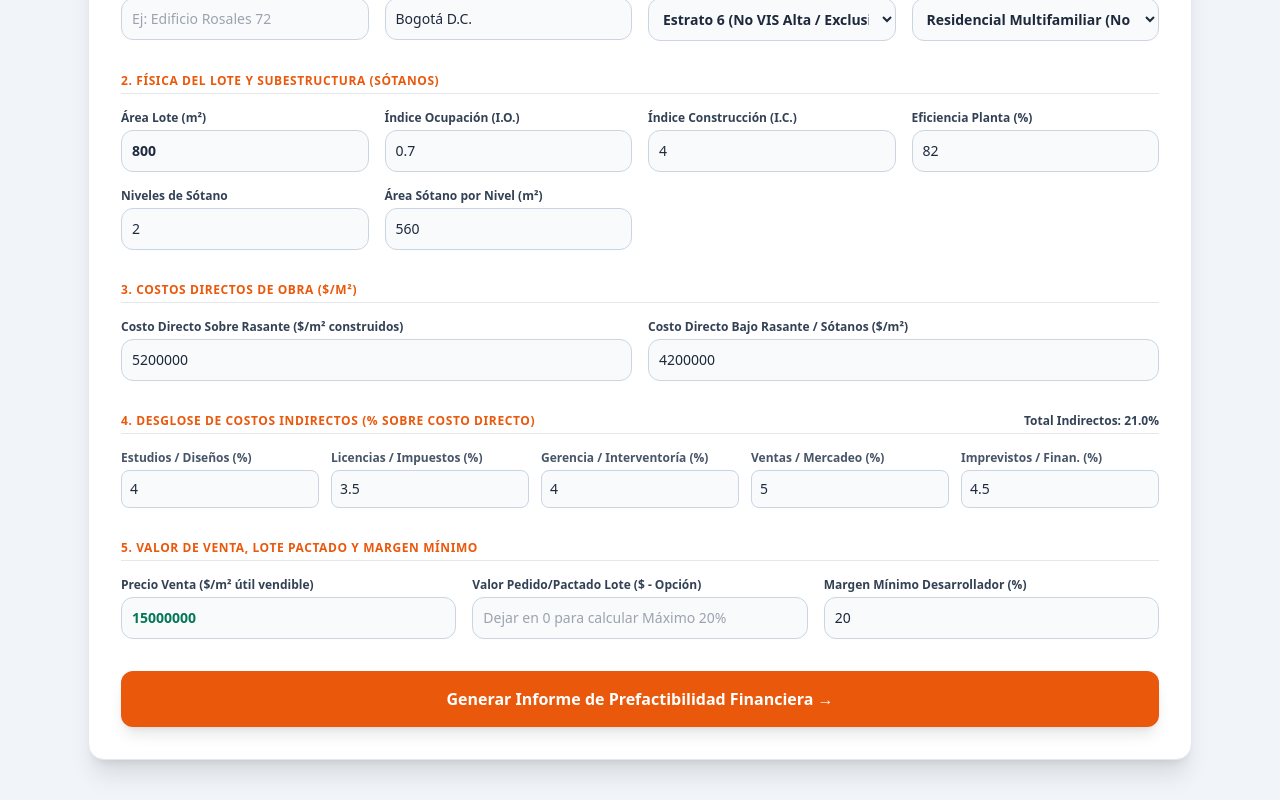
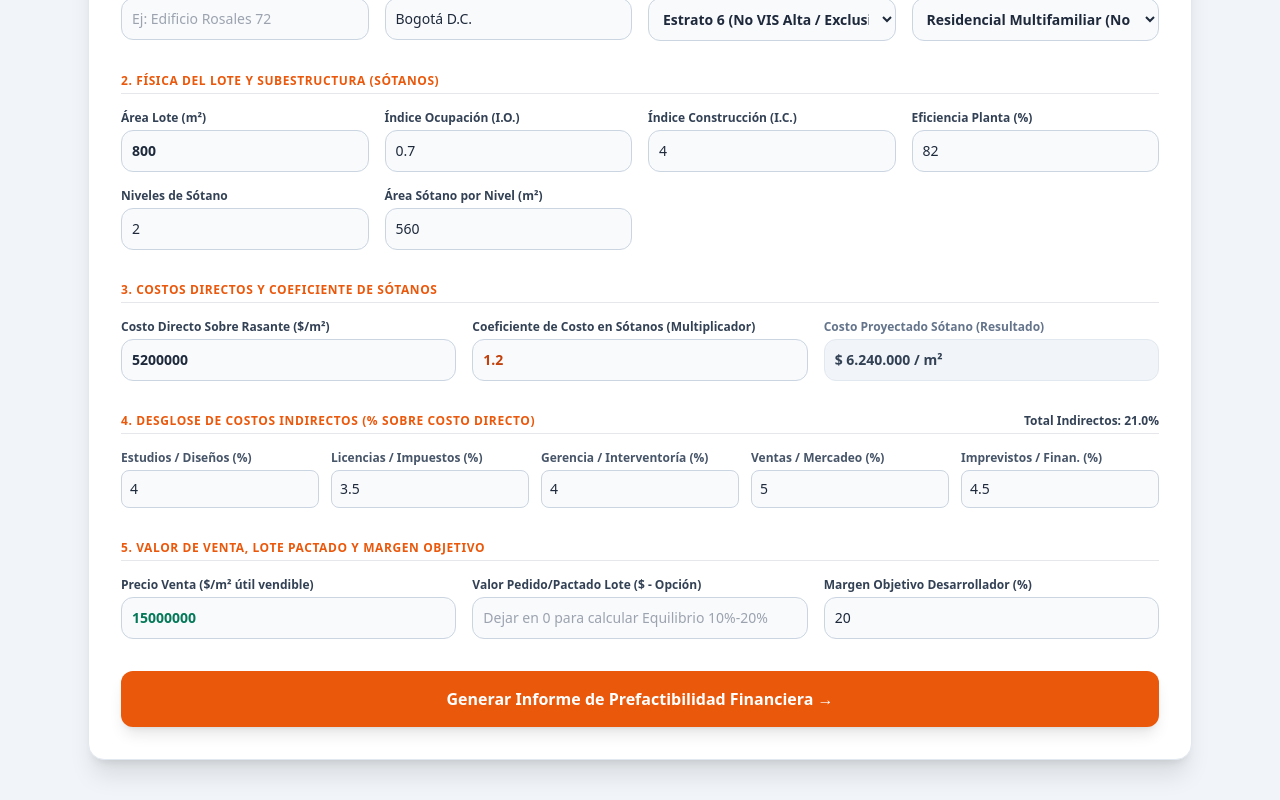
Before and after one commit to egomonumento-rgb/kubic-app, a Next.js app: page / in a window 1280 px wide. Shown: the part 446-1246 px from the top of the page. Built offline with nearby package versions, Linux system fonts and the light colour scheme.

Commit message:
Update page.tsx

```diff
--- a/src/app/page.tsx
+++ b/src/app/page.tsx
@@ -6,7 +6,6 @@ import { calcularPrefactibilidadCompleta, KUBICInputs, KUBICResults } from '../l
 export default function Home() {
   const [paso, setPaso] = useState<1 | 2>(1);
 
-  // Formulario con datos iniciales calibrados
   const [inputs, setInputs] = useState<KUBICInputs>({
     nombreProyecto: '',
     ciudad: 'Bogotá D.C.',
@@ -21,7 +20,7 @@ export default function Home() {
     areaSotanoPorNivel: 560,
 
     costoDirectoSobreM2: 5200000,
-    costoDirectoBajoM2: 4200000,
+    coeficienteSotano: 1.20, // Sótanos cuestan 20% más por m2
 
     pctEstudiosDiseños: 4.0,
     pctLicenciasImpuestos: 3.5,
@@ -36,10 +35,10 @@ export default function Home() {
 
   const [resultados, setResultados] = useState<KUBICResults | null>(null);
 
-  // Lógica de Precios Sugeridos por Estrato (Estructurada sobre base Estrato 6 ~ $8.5 MM costo)
   const actualizarSugerenciasMercado = (estratoNuevo: number, usoNuevo: string) => {
     let ventaSugerida = 15000000;
     let costoSobreSugerido = 5200000;
+    let coefSotanoSugerido = 1.20;
     let eficienciaSugerida = 82;
 
     switch (estratoNuevo) {
@@ -47,22 +46,27 @@ export default function Home() {
       case 2:
         ventaSugerida = 2800000;
         costoSobreSugerido = 1950000;
+        coefSotanoSugerido = 1.15;
         break;
       case 3:
         ventaSugerida = 5200000;
         costoSobreSugerido = 2800000;
+        coefSotanoSugerido = 1.18;
         break;
       case 4:
         ventaSugerida = 7800000;
         costoSobreSugerido = 3600000;
+        coefSotanoSugerido = 1.20;
         break;
       case 5:
         ventaSugerida = 10500000;
         costoSobreSugerido = 4400000;
+        coefSotanoSugerido = 1.22;
         break;
       case 6:
         ventaSugerida = 15000000;
         costoSobreSugerido = 5200000;
+        coefSotanoSugerido = 1.25;
         break;
     }
 
@@ -86,6 +90,7 @@ export default function Home() {
       usoSuelo: usoNuevo,
       precioVentaM2: ventaSugerida,
       costoDirectoSobreM2: costoSobreSugerido,
+      coeficienteSotano: coefSotanoSugerido,
       eficienciaPlantaPct: eficienciaSugerida,
     }));
   };
@@ -130,7 +135,7 @@ export default function Home() {
           </span>
         </div>
         <div className="text-xs bg-slate-800 px-3 py-1.5 rounded-full border border-slate-700 text-slate-300">
-          Simulador Financiero Tope Lote 20%
+          Equilibrio Suelo (10% - 20%) & Coef. Sótanos
         </div>
       </header>
 
@@ -321,27 +326,36 @@ export default function Home() {
               </div>
 
               <div className="space-y-4">
-                <h3 className="text-xs font-black text-orange-600 uppercase tracking-wider border-b pb-1">3. Costos Directos de Obra ($/m²)</h3>
-                <div className="grid sm:grid-cols-2 gap-4">
+                <h3 className="text-xs font-black text-orange-600 uppercase tracking-wider border-b pb-1">3. Costos Directos y Coeficiente de Sótanos</h3>
+                <div className="grid sm:grid-cols-2 md:grid-cols-3 gap-4">
                   <div>
-                    <label className="block text-xs font-bold text-slate-700 mb-1">Costo Directo Sobre Rasante ($/m² construidos)</label>
+                    <label className="block text-xs font-bold text-slate-700 mb-1">Costo Directo Sobre Rasante ($/m²)</label>
                     <input
                       type="number"
                       value={inputs.costoDirectoSobreM2}
                       onChange={(e) => setInputs({ ...inputs, costoDirectoSobreM2: Number(e.target.value) })}
-                      className="w-full p-2.5 border border-slate-300 rounded-xl text-sm bg-slate-50 focus:border-orange-500 focus:outline-none"
+                      className="w-full p-2.5 border border-slate-300 rounded-xl text-sm bg-slate-50 focus:border-orange-500 focus:outline-none font-bold"
                       required
                     />
                   </div>
                   <div>
-                    <label className="block text-xs font-bold text-slate-700 mb-1">Costo Directo Bajo Rasante / Sótanos ($/m²)</label>
+                    <label className="block text-xs font-bold text-slate-700 mb-1">Coeficiente de Costo en Sótanos (Multiplicador)</label>
                     <input
                       type="number"
-                      value={inputs.costoDirectoBajoM2}
-                      onChange={(e) => setInputs({ ...inputs, costoDirectoBajoM2: Number(e.target.value) })}
-                      className="w-full p-2.5 border border-slate-300 rounded-xl text-sm bg-slate-50 focus:border-orange-500 focus:outline-none"
+                      step="0.01"
+                      min="1.0"
+                      max="2.0"
+                      value={inputs.coeficienteSotano}
+                      onChange={(e) => setInputs({ ...inputs, coeficienteSotano: Number(e.target.value) })}
+                      className="w-full p-2.5 border border-slate-300 rounded-xl text-sm bg-slate-50 focus:border-orange-500 focus:outline-none font-bold text-orange-700"
                       required
                     />
+                  </div>
+                  <div>
+                    <label className="block text-xs font-bold text-slate-500 mb-1">Costo Proyectado Sótano (Resultado)</label>
+                    <div className="p-2.5 border border-slate-200 rounded-xl text-sm bg-slate-100 font-black text-slate-700">
+                      {formatCOP(Math.round(inputs.costoDirectoSobreM2 * inputs.coeficienteSotano))} / m²
+                    </div>
                   </div>
                 </div>
               </div>
@@ -406,7 +420,7 @@ export default function Home() {
               </div>
 
               <div className="space-y-4">
-                <h3 className="text-xs font-black text-orange-600 uppercase tracking-wider border-b pb-1">5. Valor de Venta, Lote Pactado y Margen Mínimo</h3>
+                <h3 className="text-xs font-black text-orange-600 uppercase tracking-wider border-b pb-1">5. Valor de Venta, Lote Pactado y Margen Objetivo</h3>
                 <div className="grid sm:grid-cols-3 gap-4">
                   <div>
                     <label className="block text-xs font-bold text-slate-700 mb-1">Precio Venta ($/m² útil vendible)</label>
@@ -422,14 +436,14 @@ export default function Home() {
                     <label className="block text-xs font-bold text-slate-700 mb-1">Valor Pedido/Pactado Lote ($ - Opción)</label>
                     <input
                       type="number"
-                      placeholder="Dejar en 0 para calcular Máximo 20%"
+                      placeholder="Dejar en 0 para calcular Equilibrio 10%-20%"
                       value={inputs.valorLotePactado || ''}
                       onChange={(e) => setInputs({ ...inputs, valorLotePactado: Number(e.target.value) })}
                       className="w-full p-2.5 border border-slate-300 rounded-xl text-sm bg-slate-50 focus:border-orange-500 focus:outline-none"
                     />
                   </div>
                   <div>
-                    <label className="block text-xs font-bold text-slate-700 mb-1">Margen Mínimo Desarrollador (%)</label>
+                    <label className="block text-xs font-bold text-slate-700 mb-1">Margen Objetivo Desarrollador (%)</label>
                     <input
                       type="number"
                       value={inputs.margenObjetivoPct}
@@ -483,10 +497,10 @@ export default function Home() {
             <div className="bg-gradient-to-r from-orange-600 to-amber-600 text-white p-6 rounded-2xl shadow-lg flex flex-col sm:flex-row justify-between items-center">
               <div>
                 <span className="text-xs uppercase tracking-widest font-bold opacity-90">
-                  {esLotePactado ? 'VALOR PACTADO CON PROPIETARIO' : 'SUELO SUGERIDO (TOPE MÁXIMO 20% VENTAS)'}
+                  {esLotePactado ? 'VALOR PACTADO CON PROPIETARIO' : 'EQUILIBRIO FINANCIERO DEL SUELO (10% - 20%)'}
                 </span>
                 <h2 className="text-3xl font-black mt-1">
-                  {esLotePactado ? 'VALOR PACTADO DE TIERRA' : 'LOTE MÁXIMO RECOMENDADO'}
+                  {esLotePactado ? 'VALOR PACTADO DE TIERRA' : 'LOTE SUGERIDO EQUILIBRADO'}
                 </h2>
               </div>
               <div className="text-right mt-4 sm:mt-0 bg-black/20 px-6 py-3 rounded-xl backdrop-blur-sm">
@@ -499,13 +513,13 @@ export default function Home() {
 
             <div className="bg-amber-50 border border-amber-200 p-6 rounded-2xl shadow-sm">
               <h3 className="text-xs font-black text-amber-900 uppercase tracking-wider border-b border-amber-200 pb-2 mb-4">
-                Análisis y Detalle Específico del Suelo / Lote (Tope 20%)
+                Análisis y Detalle Específico del Suelo / Lote (Rango 10% - 20%)
               </h3>
               <div className="grid sm:grid-cols-2 md:grid-cols-4 gap-4 text-center">
                 <div className="bg-white p-3.5 rounded-xl border border-amber-200 shadow-sm">
                   <span className="text-xs text-amber-800 font-medium block">Criterio de Evaluación</span>
                   <span className="text-sm font-black text-amber-950 mt-1 block">
-                    {esLotePactado ? 'Monto Pactado por Propietario' : 'Tope Sugerido (Máx. 20%)'}
+                    {esLotePactado ? 'Monto Pactado Propietario' : 'Sugerencia Equilibrada de Suelo'}
                   </span>
                 </div>
                 <div className="bg-white p-3.5 rounded-xl border border-amber-200 shadow-sm">
@@ -555,8 +569,10 @@ export default function Home() {
                 </div>
 
                 <div className="flex justify-between text-sm py-1 border-b">
-                  <span className="text-slate-600">Costos Directos Bajo Rasante (Sótanos):</span>
-                  <span className="font-bold">{formatCOP(resultados.costoDirectoBajo)}</span>
+                  <span className="text-slate-600">
+                    Costos Directos Bajo Rasante (Coef. {inputs.coeficienteSotano}× = {formatCOP(resultados.costoDirectoBajoM2Calculado)}/m²):
+                  </span>
+                  <span className="font-bold text-orange-700">{formatCOP(resultados.costoDirectoBajo)}</span>
                 </div>
 
                 <div className="flex justify-between text-sm py-1 border-b bg-slate-50 font-bold px-2 rounded">
@@ -572,10 +588,10 @@ export default function Home() {
                 <div className="flex justify-between text-sm py-2 border-b bg-amber-100 font-bold px-3 rounded border border-amber-300">
                   <div className="flex flex-col">
                     <span className="text-amber-950">
-                      Adquisición de Lote / Tierra {esLotePactado ? '(Pactado)' : '(Tope 20% Ventas)'}:
+                      Adquisición de Lote / Tierra {esLotePactado ? '(Pactado)' : '(Equilibrio)'}:
                     </span>
                     <span className="text-[10px] text-amber-800 font-normal">
-                      Pesa {pesoLoteCostoTotal.toFixed(1)}% del Costo Total
+                      Pesa {pesoLoteCostoTotal.toFixed(1)}% del Costo Total | {pesoLoteVentas.toFixed(1)}% de las Ventas
                     </span>
                   </div>
                   <span className="text-amber-950 text-base">{formatCOP(loteMonto)}</span>
```
